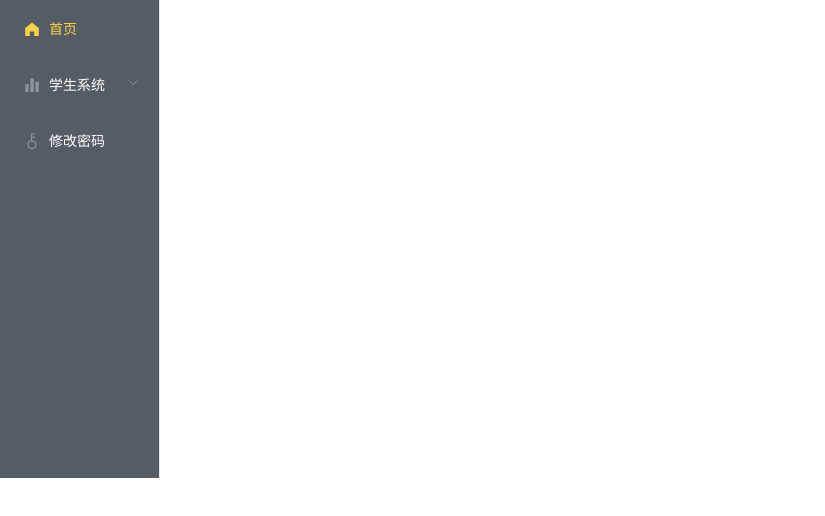
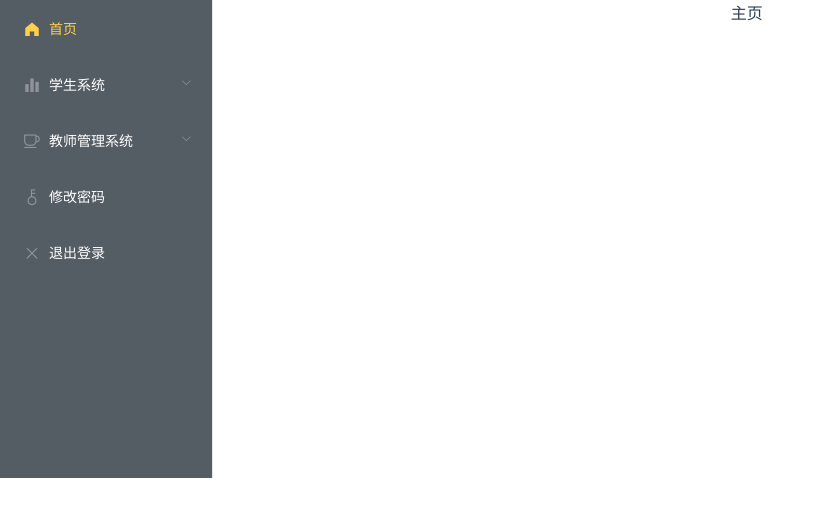
Before and after one commit to lisichaoyun/school, a Vue app: page /#/home in a window 1280 px wide. Both pictures are taken after a click on the item "首页". Shown: the top 516 px of the page, without its empty margins (0-825 px from the left). Built offline with nearby package versions, Linux system fonts and the light colour scheme.

Commit message:
2022.03.11

```diff
--- a/src/Pages/Home.vue
+++ b/src/Pages/Home.vue
@@ -3,7 +3,7 @@
     <el-col
       :xs="{span: 5, offset: 0}"
       :sm="{span: 4, offset: 0}"
-      :md="{span: 3, offset: 0}"
+      :md="{span: 4, offset: 0}"
     >
       <el-menu default-active="2"
                class="el-menu-vertical-demo"
@@ -19,7 +19,7 @@
           <span slot="title">首页</span>
         </el-menu-item>
 
-        <el-submenu index="2">
+        <el-submenu>
           <template slot="title">
             <i class="el-icon-s-data hidden-xs-only"></i>
             <span slot="title">学生系统</span>
@@ -30,39 +30,79 @@
           </el-menu-item-group>
         </el-submenu>
 
-        <el-menu-item index="3">
+        <el-submenu>
+          <template slot="title">
+            <i class="el-icon-coffee-cup hidden-xs-only"></i>
+            <span slot="title">教师管理系统</span>
+          </template>
+          <el-menu-item-group>
+            <el-menu-item index="3-1">
+              <i class="el-icon-notebook-1"></i>
+              <span>添加课程信息</span>
+            </el-menu-item>
+            <el-menu-item index="3-2">
+              <i class="el-icon-view"></i>
+              <span style="font-size: 2vh">预览学生已选课程导图</span>
+            </el-menu-item>
+          </el-menu-item-group>
+        </el-submenu>
+
+        <el-menu-item index="4">
           <i class="el-icon-key hidden-xs-only"></i>
           <span slot="title">修改密码</span>
         </el-menu-item>
+        <el-menu-item @click="dialogVisible = true">
+          <i class="el-icon-close hidden-xs-only"></i>
+          <span slot="title">退出登录</span>
+        </el-menu-item>
       </el-menu>
     </el-col>
-
     <el-col
       :xs="{span: 19, offset: 0}"
       :sm="{span: 20, offset: 0}"
-      :md="{span: 21, offset: 0}"
+      :md="{span: 20, offset: 0}"
     >
       <component :is="content"></component>
+
+
+
+      <el-dialog
+        title="提示"
+        :visible.sync="dialogVisible"
+        width="80%">
+        <span>您确认要安全退出吗</span>
+        <span slot="footer" class="dialog-footer">
+          <el-button @click="dialogVisible = false">取 消</el-button>
+          <el-button type="primary" @click="dialogVisible = false">确 定</el-button>
+        </span>
+      </el-dialog>
     </el-col>
   </el-row>
 </template>
 
 <script>
+import AdministratorAccount from '../components/AdministratorAccount'
 import StudentSystem from '../components/StudentSystem'
 import StudentInfo from "../components/StudentInfo";
+import Main from  '../components/Main'
+import AdministratorPreview from "../components/AdministratorPreview";
+import ChangePassword from "../components/ChangePassword";
 export default {
-components:{StudentSystem,StudentInfo},
+components:{StudentSystem,StudentInfo,AdministratorAccount,Main,AdministratorPreview,ChangePassword},
 name: "Home",
   data() {
     return {
       username:this.$route.params.username,
       content:'',
       pages:{
-        '1':'',
+        '1':'Main',
         '2-1':'StudentSystem',
         '2-2':'StudentInfo',
-        '3':''
-      }
+        '3-1':'AdministratorAccount',
+        '3-2':'AdministratorPreview',
+        '4':'ChangePassword'
+      },
+      dialogVisible: false
     };
   },
   methods: {
--- /dev/null
+++ b/src/components/AdministratorAccount.vue
@@ -0,0 +1,15 @@
+<template>
+<div id="AdministratorAccount">
+管理员系统
+</div>
+</template>
+
+<script>
+export default {
+name: "AdministratorAccount"
+}
+</script>
+
+<style scoped>
+
+</style>
--- /dev/null
+++ b/src/components/AdministratorPreview.vue
@@ -0,0 +1,15 @@
+<template>
+  <div id="AdministratorPreview">
+    学生已经选课的预览echart图
+  </div>
+</template>
+
+<script>
+export default {
+  name: "AdministratorPreview"
+}
+</script>
+
+<style scoped>
+
+</style>
--- /dev/null
+++ b/src/components/ChangePassword.vue
@@ -0,0 +1,15 @@
+<template>
+<div id="ChangePassword">
+  修改密码页面
+</div>
+</template>
+
+<script>
+export default {
+  name: "ChangePassword"
+}
+</script>
+
+<style scoped>
+
+</style>
--- /dev/null
+++ b/src/components/Main.vue
@@ -0,0 +1,15 @@
+<template>
+<div id="Main">
+  主页
+</div>
+</template>
+
+<script>
+export default {
+  name: "Main"
+}
+</script>
+
+<style scoped>
+
+</style>
```
Also changed, not shown: 1 other file (tests, documents, lock files or other folders).
